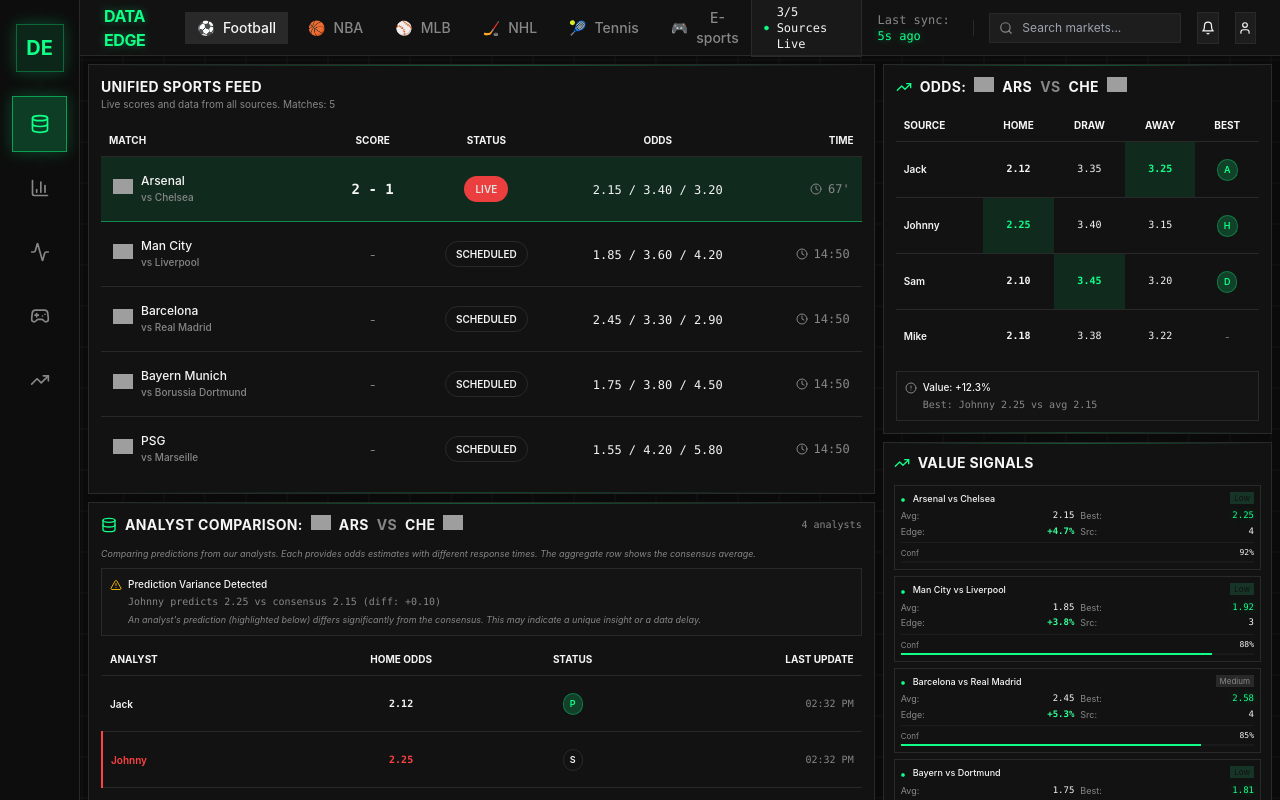
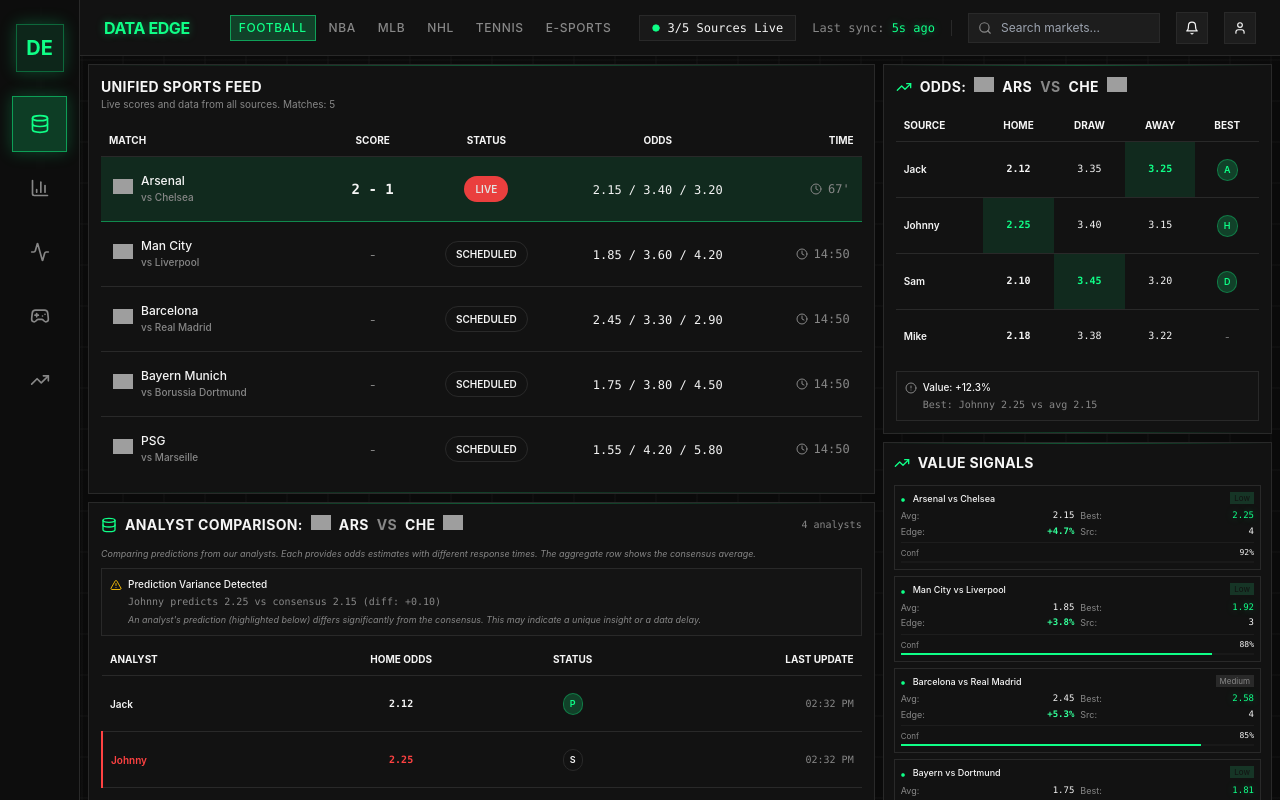
Before and after one commit to galyna/data.edge.test, a Next.js app: page / in a window 1280 px wide. Shown: the top 800 px of the page. Built offline with nearby package versions, Linux system fonts and the light colour scheme; grey boxes are pictures that could not be loaded.

Commit message:
Refactor Header component for improved styling and layout
- Adjusted button styles in the League Filters section for better visual consistency.
- Updated padding, font size, and border properties to enhance user interaction and accessibility.
- Simplified class names for clarity and maintainability.

```diff
--- a/src/components/Header.tsx
+++ b/src/components/Header.tsx
@@ -41,19 +41,18 @@
 
 
         {/* League Filters */}
-        <div className="flex items-center gap-2 ml-4">
+        <div className="flex items-center gap-1 ml-4">
           {sports.map((sport) => (
             <button
               key={sport.id}
               onClick={() => onSportChange(sport.id)}
               className={cn(
-                "flex items-center gap-2 px-3 py-1.5 text-sm font-medium rounded-md transition-colors",
+                "px-2 py-1 text-xs font-medium uppercase tracking-wider transition-all",
                 selectedSport === sport.id
-                  ? "bg-muted text-foreground"
-                  : "text-muted-foreground hover:bg-muted/50"
+                  ? "bg-primary/20 text-primary border border-primary/50"
+                  : "text-muted-foreground hover:text-foreground hover:bg-muted/50 border border-transparent"
               )}
             >
-              <span>{sport.icon}</span>
               {sport.name}
             </button>
           ))}
```
